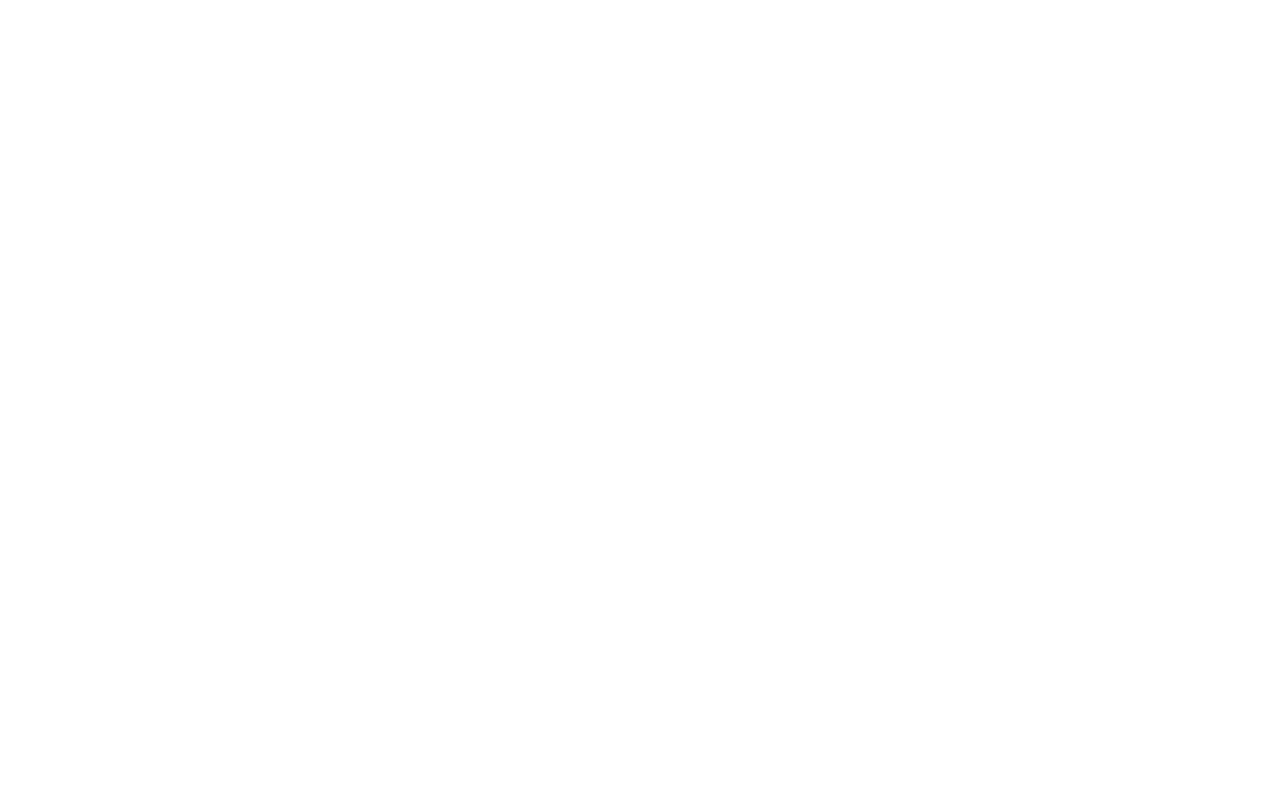
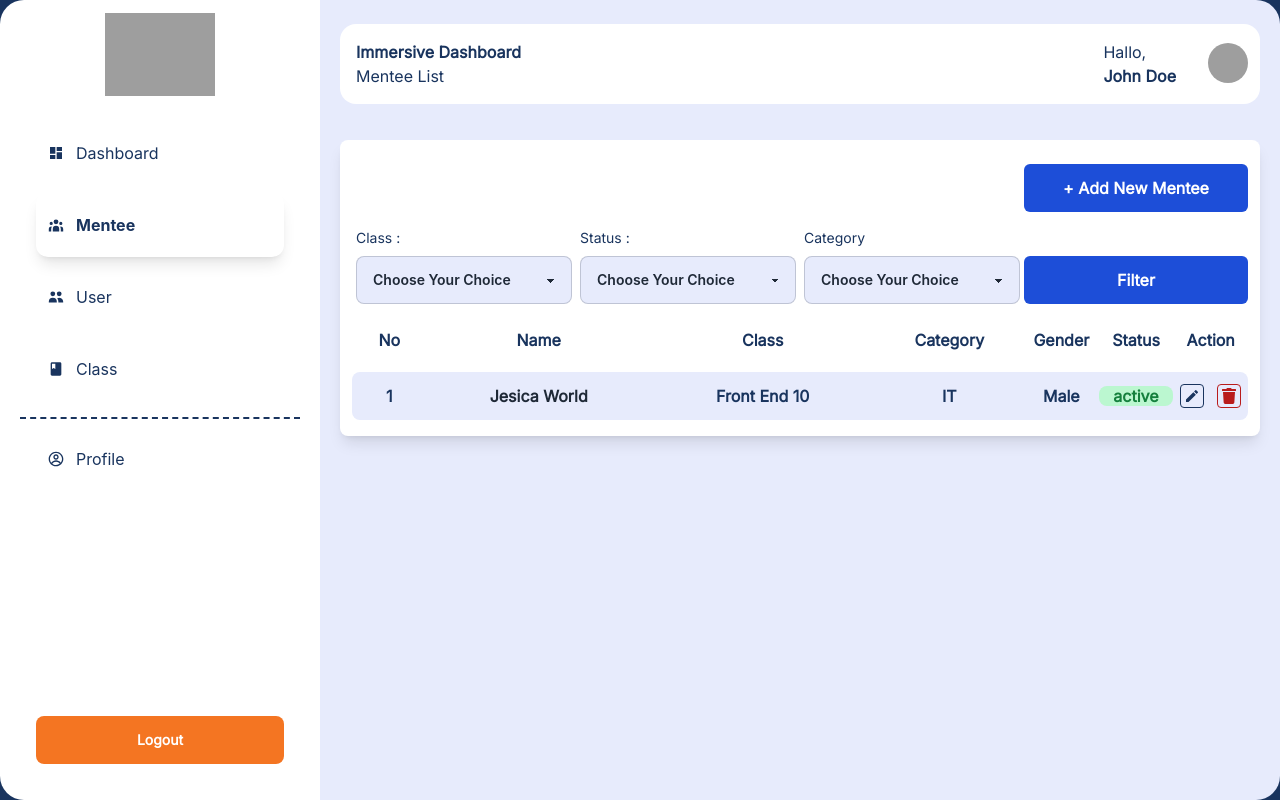
Before and after one commit to Achsmboh/Dashboard-Immersive, a React (Create React App) app: page /mentee-list in a window 1280 px wide. Before the commit this address had no page. Built offline with nearby package versions, Linux system fonts and the light colour scheme; grey boxes are pictures that could not be loaded.

Commit message:
added mentee list

```diff
--- /dev/null
+++ b/src/components/DropDown.jsx
@@ -0,0 +1,34 @@
+import React from "react";
+
+const DropDown = ({ name, optionOne, optionTwo, optionThree }) => {
+  return (
+    <div className="w-full max-w-md m-1">
+      <div className="label-text font-Inter text-biruAltera my-2">{name}</div>
+      <select className="select select-bordered w-full max-w-md focus:outline-none bg-abuAltera focus:border-biruAltera focus:ring-1 focus:ring-biruAltera ">
+        <option disabled selected className="text-biruAltera">
+          <span className="text-biruAltera">Choose Your Choice</span>
+        </option>
+        <option className="text-biruAltera font-Inter h-16">{optionOne}</option>
+        <option className="text-biruAltera font-Inter">{optionTwo}</option>
+        <option className="text-biruAltera font-Inter">{optionThree}</option>
+      </select>
+    </div>
+  );
+};
+
+const DropDownTwo = ({ name, optionOne, optionTwo }) => {
+  return (
+    <div className="w-full max-w-md m-1">
+      <div className="label-text font-Inter text-biruAltera my-2">{name}</div>
+      <select className="select select-bordered w-full max-w-md focus:outline-none bg-abuAltera focus:border-biruAltera focus:ring-1 focus:ring-biruAltera ">
+        <option disabled selected className="text-biruAltera">
+          <span className="text-biruAltera">Choose Your Choice</span>
+        </option>
+        <option className="text-biruAltera font-Inter h-16">{optionOne}</option>
+        <option className="text-biruAltera font-Inter">{optionTwo}</option>
+      </select>
+    </div>
+  );
+};
+
+export { DropDown, DropDownTwo };
--- a/src/components/Modal.jsx
+++ b/src/components/Modal.jsx
@@ -1,21 +1,23 @@
 import React from "react";
 import Input from "./Input";
 
-const Modal = () => {
+const Modal = ({ title, inputOne, inputTwo, inputThree, inputFour, inputFive }) => {
   return (
     <>
       <label htmlFor={`my-modal-6`} className="btn normal-case bg-blue-600 hover:bg-biruAltera">
-        + Add New User
+        + {title}
       </label>
 
       <input type="checkbox" id="my-modal-6" className="modal-toggle" />
       <div className="modal modal-bottom sm:modal-middle">
         <div className="modal-box  flex flex-col justify-center items-center">
-          <h3 className="font-bold text-2xl text-biruAltera text-center font-Inter">Add New User</h3>
-          <Input label={"Name :"} placeholder={"Name"} type={"text"} />
-          <Input label={"Email :"} placeholder={"name@gmail.com"} type={"email"} />
-          <Input label={"Role :"} placeholder={"User"} />
-          <Input label={"Password :"} type={"password"} placeholder={"password"} />
+          <h3 className="font-bold text-2xl text-biruAltera text-center font-Inter">{title}</h3>
+          {inputOne}
+          {inputTwo}
+          {inputThree}
+          {inputFour}
+          {inputFive}
+
           <div className="grid grid-cols-2  max-w-md w-full mt-3">
             <label htmlFor="my-modal-6" className="btn bg-red-600 normal-case font-Inter border-none mx-1 hover:bg-red-900">
               Cancel
--- a/src/components/Sidebar.jsx
+++ b/src/components/Sidebar.jsx
@@ -20,7 +20,7 @@
                 <h2 className={`text-biruAltera ${dashboardFontStyle} font-Inter `}>Dashboard</h2>
               </div>
             </a>
-            <a className={`${menteeShadow} h-16 rounded-xl flex items-center p-3 m-2 hover:shadow-lg hover:font-bold hover:z-10 transition hover:scale-105 `}>
+            <a href="/mentee-list" className={`${menteeShadow} h-16 rounded-xl flex items-center p-3 m-2 hover:shadow-lg hover:font-bold hover:z-10 transition hover:scale-105 `}>
               <div className=" flex items-center  h-full">
                 <div className="flex items-center mr-3  h-full text-biruAltera">
                   <HiUserGroup />
--- /dev/null
+++ b/src/pages/MenteList.jsx
@@ -0,0 +1,78 @@
+import React from "react";
+import Layout from "../components/Layout";
+import Sidebar from "../components/Sidebar";
+import { Navbar } from "../components/Navbar";
+import { CardTabel } from "../components/CardTabel";
+import { Modal } from "../components/Modal";
+import Input from "../components/Input";
+import { DropDownTwo, DropDown } from "../components/DropDown";
+import { CostumButtonTwo } from "../components/CostumButton";
+
+function MenteList() {
+  return (
+    <Layout>
+      <div className="grid grid-cols-4">
+        <div>
+          <Sidebar menteeFontStile={"font-bold"} menteeShadow={"shadow-lg"} />
+        </div>
+        <div className="col-span-3 bg-abuAltera rounded-r-3xl h-screen overflow-auto">
+          <Navbar title={"Mentee List"} name={"John Doe"} />
+          <div className="p-5">
+            <div className="bg-white rounded-lg shadow-lg">
+              <div className="p-3">
+                <div className="flex justify-end">
+                  <CostumButtonTwo label={"+ Add New Mentee"} />
+                </div>
+                <div className="grid grid-cols-4">
+                  <div className="flex justify-center items-center">
+                    <DropDownTwo name={"Class :"} optionOne={"FE 10"} optionTwo={"BE 13"} />
+                  </div>
+                  <div className="flex justify-center items-center">
+                    <DropDown name={"Status :"} optionOne={"Placement"} optionTwo={"Active"} optionThree={"Eliminate"} />
+                  </div>
+                  <div className="flex justify-center items-center">
+                    <DropDownTwo name={"Category"} optionOne={"Informatic"} optionTwo={"Non-Informatic"} />
+                  </div>
+                  <div className="flex justify-end items-end">
+                    <CostumButtonTwo label={"Filter"} />
+                  </div>
+                </div>
+
+                {/* Tabel Header */}
+                <div className=" grid grid-cols-12 mt-5 mb-1">
+                  <div className="text-center">
+                    <p className="text-biruAltera font-Inter font-bold">No</p>
+                  </div>
+                  <div className=" col-span-3 text-center">
+                    <p className="text-biruAltera font-Inter font-bold">Name</p>
+                  </div>
+                  <div className=" col-span-3 text-center">
+                    <p className="text-biruAltera font-Inter font-bold">Class</p>
+                  </div>
+                  <div className="col-span-2 text-center">
+                    <p className="text-biruAltera font-Inter font-bold">Category</p>
+                  </div>
+                  <div className="text-center">
+                    <p className="text-biruAltera font-Inter font-bold">Gender</p>
+                  </div>
+                  <div className="text-center">
+                    <p className="text-biruAltera font-Inter font-bold">Status</p>
+                  </div>
+                  <div className=" text-center">
+                    <p className="text-biruAltera font-Inter font-bold">Action</p>
+                  </div>
+                </div>
+                {/* Akhir Tabel Header */}
+                <div>
+                  <CardTabel no={1} name={"Jesica World"} email={"Front End 10"} team={"IT"} role={"Male"} status={"active"} />
+                </div>
+              </div>
+            </div>
+          </div>
+        </div>
+      </div>
+    </Layout>
+  );
+}
+
+export default MenteList;
--- a/src/pages/UserList.jsx
+++ b/src/pages/UserList.jsx
@@ -4,6 +4,8 @@
 import { Navbar } from "../components/Navbar";
 import { CardTabel } from "../components/CardTabel";
 import { Modal } from "../components/Modal";
+import Input from "../components/Input";
+import { DropDownTwo } from "../components/DropDown";
 
 function UserList() {
   return (
@@ -19,7 +21,13 @@
               <div className="bg-white rounded-lg shadow-lg">
                 <div className="p-3">
                   <div className="flex justify-end">
-                    <Modal />
+                    <Modal
+                      title={"Add New User"}
+                      inputOne={<Input label={"Name :"} placeholder={"Name"} type={"text"} />}
+                      inputTwo={<Input label={"Email :"} placeholder={"name@gmail.com"} type={"email"} />}
+                      inputThree={<DropDownTwo name={"Role :"} optionOne={"User"} optionTwo={"Admin"} />}
+                      inputFour={<Input label={"Password :"} type={"password"} placeholder={"password"} />}
+                    />
                   </div>
                   {/* Tabel Header */}
                   <div className=" grid grid-cols-12 mt-5 mb-1">
--- a/src/routes/index.jsx
+++ b/src/routes/index.jsx
@@ -4,6 +4,7 @@
 import Dashboard from "../pages/Dashboard.jsx";
 import UserList from "../pages/UserList.jsx";
 import ClassList from "../pages/ClassList.jsx";
+import MenteList from "../pages/MenteList.jsx";
 
 function App() {
   return (
@@ -13,6 +14,7 @@
         <Route path="/dashboard" element={<Dashboard />} />
         <Route path="/user-list" element={<UserList />} />
         <Route path="/class-list" element={<ClassList />} />
+        <Route path="/mentee-list" element={<MenteList />} />
       </Routes>
     </BrowserRouter>
   );
```
